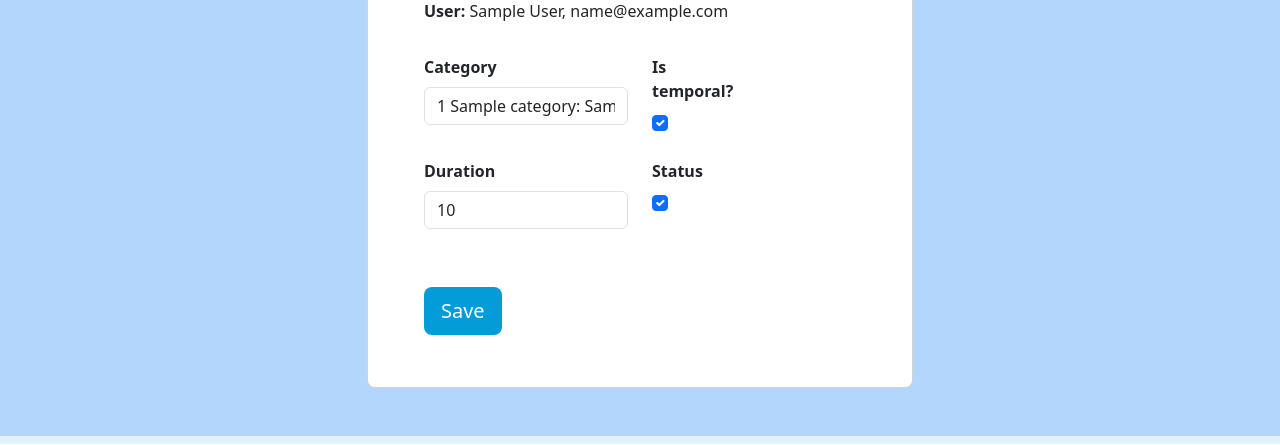
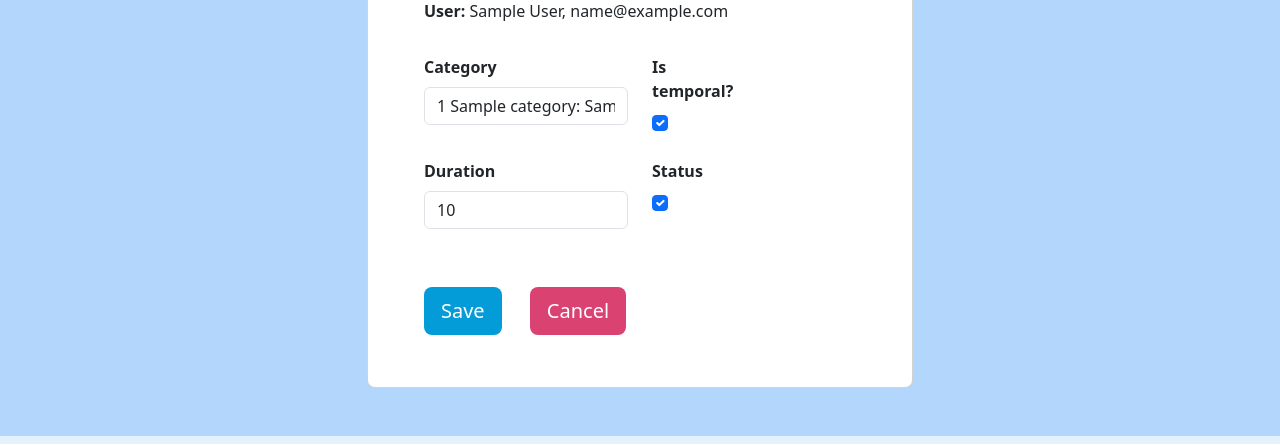
Before and after one commit to josejuniorpg/Sheduler, a Django app: page /shifts/update-shift/1 in a window 1280 px wide. Shown: the part 668-1113 px from the top of the page. Run offline with Django 4.2, Linux system fonts and the light colour scheme; tables that the repository leaves empty hold one stand-in row (values such as "Sample post"); some libraries are stand-ins or nearby versions.

Commit message:
Cancel Button, in Update Shifts

```diff
--- a/static/css/shifts/styles.css
+++ b/static/css/shifts/styles.css
@@ -7,3 +7,13 @@
     background-color: #1c668d;
     color: #ffffff
 }
+
+._button-cancel {
+    background: #da4371;
+    color: white;
+}
+
+._button-cancel:hover {
+    background: #832741;
+    color: white;
+}
--- a/templates/shifts/update_shifts.html
+++ b/templates/shifts/update_shifts.html
@@ -60,6 +60,7 @@
                                         </div>
                                     </div>
                                     <button type="submit" name="save" class="btn  btn-lg mb-1 _button-save">Save</button>
+                                    <a  class="btn  btn-lg mb-1 _button-cancel" href="{%  url 'shifts_app:list-shifts' %}" style="margin-left: 1.5rem">Cancel</a>
                                 </form>
                             </div>
                         </div>
```
